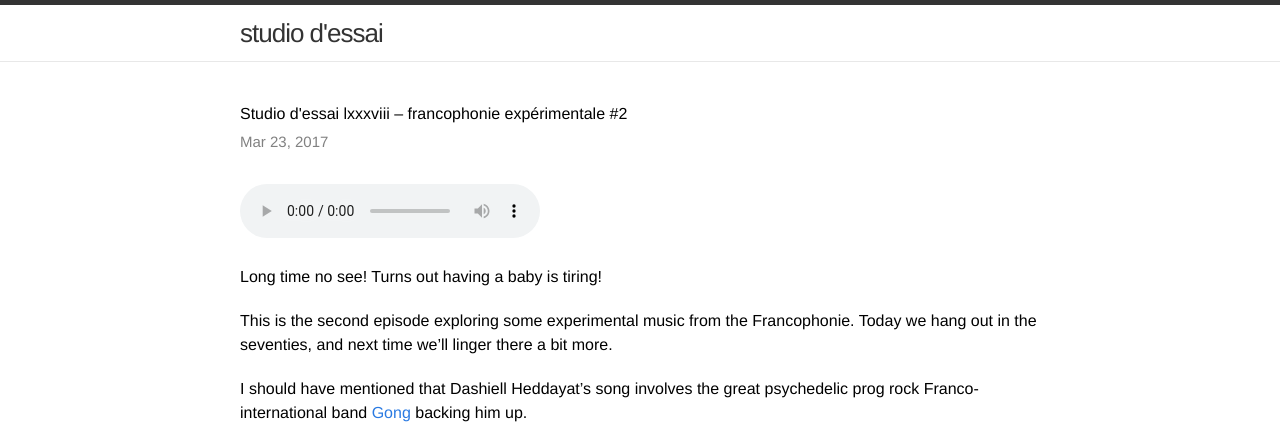
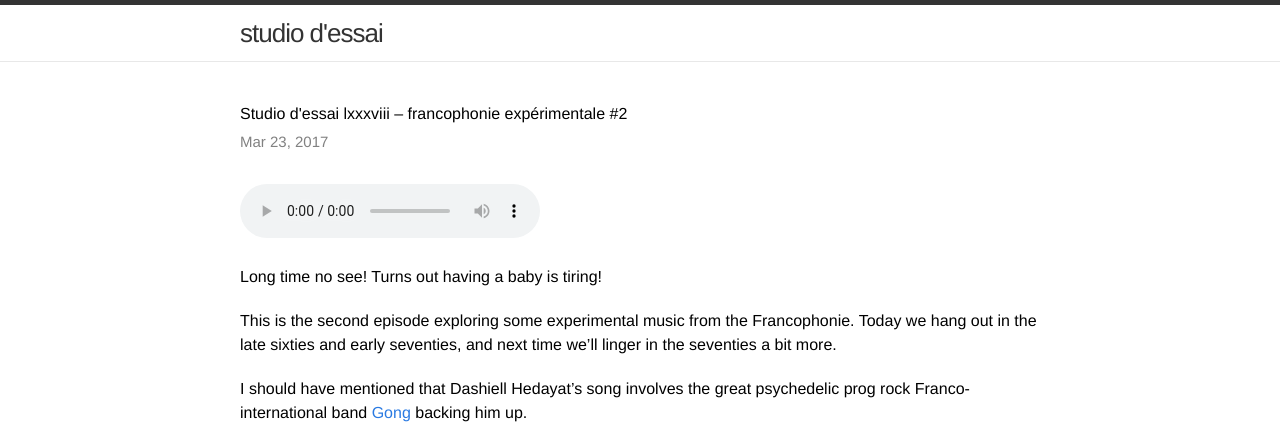
Before and after one commit to studio-dessai/studio-dessai.github.io, a Jekyll site: the page built from _posts/2017-03-23-sdelxxxviii.md, in a window 1280 px wide, cut to the strip 0-441 px from the top of the page. Built offline with Jekyll 4.4.1, drawn with Linux system fonts in a browser that asks for light colours.

Commit message:
typo and more accurate

```diff
--- a/_posts/2017-03-23-sdelxxxviii.md
+++ b/_posts/2017-03-23-sdelxxxviii.md
@@ -5,8 +5,8 @@ title: "Studio d'essai lxxxviii – francophonie expérimentale #2"
 
 Long time no see! Turns out having a baby is tiring!
 
-This is the second episode exploring some experimental music from the Francophonie. Today we hang out in the seventies, and next time we'll linger there a bit more.
+This is the second episode exploring some experimental music from the Francophonie. Today we hang out in the late sixties and early seventies, and next time we'll linger in the seventies a bit more.
 
-I should have mentioned that Dashiell Heddayat's song involves the great psychedelic prog rock Franco-international band [Gong](https://musicbrainz.org/artist/5927990e-34bb-493f-b5da-b7b28d43698f) backing him up.
+I should have mentioned that Dashiell Hedayat's song involves the great psychedelic prog rock Franco-international band [Gong](https://musicbrainz.org/artist/5927990e-34bb-493f-b5da-b7b28d43698f) backing him up.
 
  {% include /playlists/{{ page.date | date: "%Y-%m-%d" }}.md %}
```
